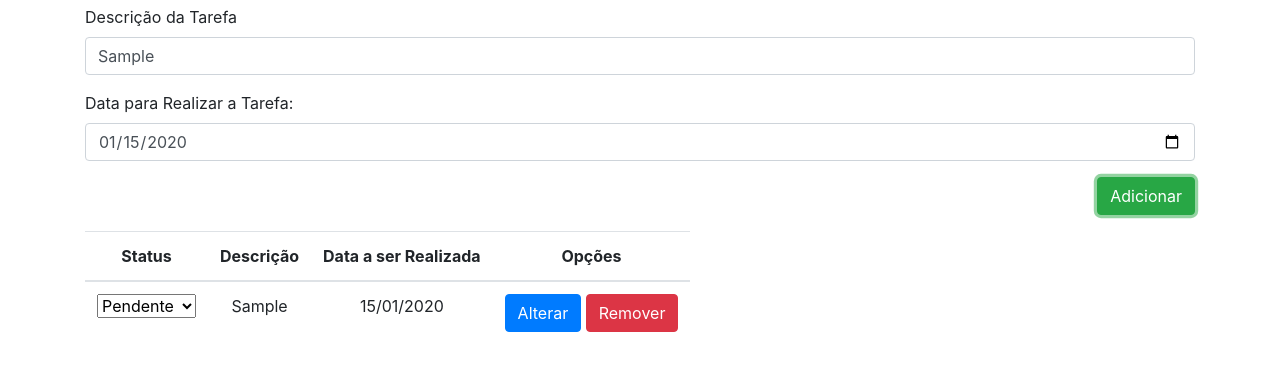
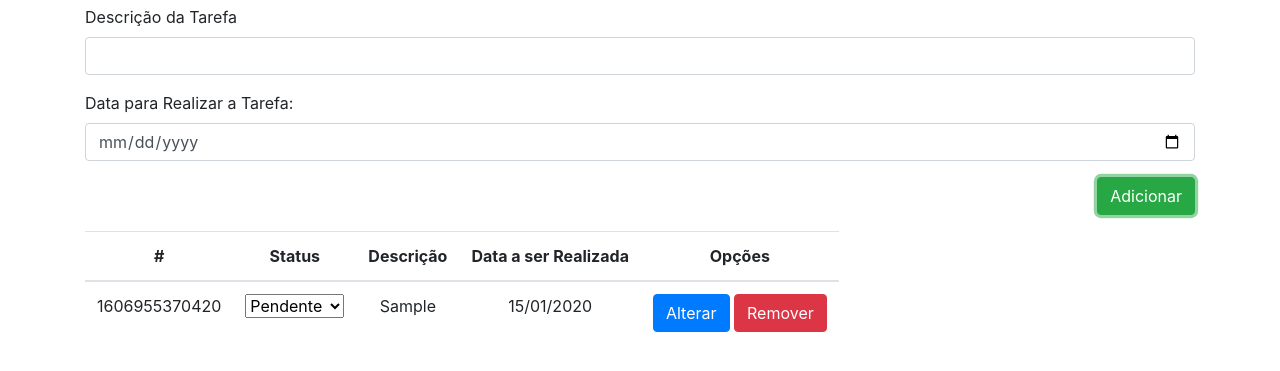
Before and after one commit to tallisson/todo, a plain HTML site: page index.html in a window 1280 px wide. Both pictures are taken after typing "Sample", "2020-01-15" into the empty fields and a click on the button "Adicionar". Shown: the part 101-472 px from the top of the page. Drawn offline with Linux system fonts and the light colour scheme.

Commit message:
Adicionando id a TODO e limpando inputs

```diff
--- a/index.html
+++ b/index.html
@@ -35,7 +35,8 @@
     <table class="table" style="display: none;" id="table-todo">
       <thead class="text-center">
         <tr>
-          <th scape="col">Status</th>
+          <th scope="col">#</th>
+          <th scope="col">Status</th>
           <th scope="col">Descrição</th>
           <th scope="col">Data a ser Realizada</th>
           <th scope="col">Opções</th>
--- a/todo.js
+++ b/todo.js
@@ -28,7 +28,8 @@ function cadTodo() {
   // Criar objeto JS com esses dados
   todo = {
     descricao: descValue,
-    data: dataValue
+    data: dataValue,
+    id: geraIdParaTodo()
   };
 
   // console.log(todo);
@@ -59,7 +60,8 @@ function addTodoATabela(todo) {
   // dentro da tabela cujo id (#, indica que está sendo usado o id)
   // é #table-todo o elemento tbody
   tbody = document.querySelector('#table-todo tbody');
-  tbody.innerHTML = ` <tr class="text-center">
+  tbody.innerHTML += ` <tr class="text-center">
+    <td>${todo.id}</td>
     <td>
       <select>
         <option value="0" selected>Pendente</option>
@@ -74,4 +76,19 @@ function addTodoATabela(todo) {
     </td>
   </tr>
   `;
+
+  limparInputs();
 }
+
+function limparInputs() {
+  desc = document.getElementById('desc-todo');
+  desc.value = "";
+
+  data = document.getElementById('date-todo');
+  data.value = "";
+}
+
+function geraIdParaTodo() {
+  // Obtém a data e hora atual representada em milisegundos
+  return Date.now();
+}
```
